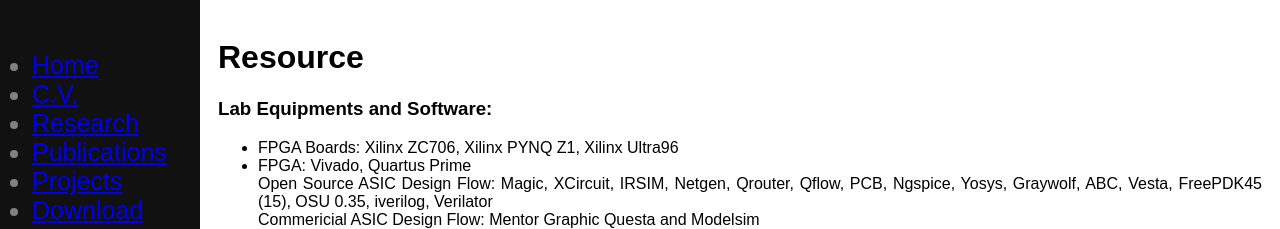
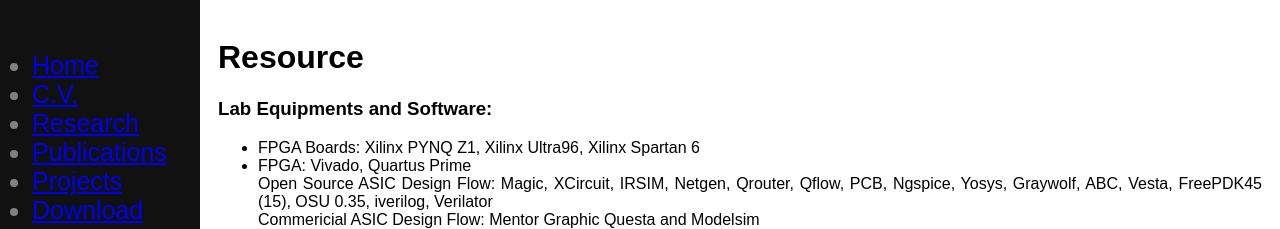
Before and after one commit to yichungchen84/yichungchen84.github.io, a plain HTML site: page resource.html in a window 1280 px wide. Shown: the top 229 px of the page. Drawn offline with Linux system fonts and the light colour scheme.

Commit message:
Add files via upload

```diff
--- a/resource.html
+++ b/resource.html
@@ -17,7 +17,7 @@
 		<h3>Lab Equipments and Software:</h3>
 		<ul>
 			<li>
-				FPGA Boards: Xilinx ZC706, Xilinx PYNQ Z1, Xilinx Ultra96
+				FPGA Boards: Xilinx PYNQ Z1, Xilinx Ultra96, Xilinx Spartan 6
 			</li>
 			<li>
 				FPGA: Vivado, Quartus Prime<br>
```
